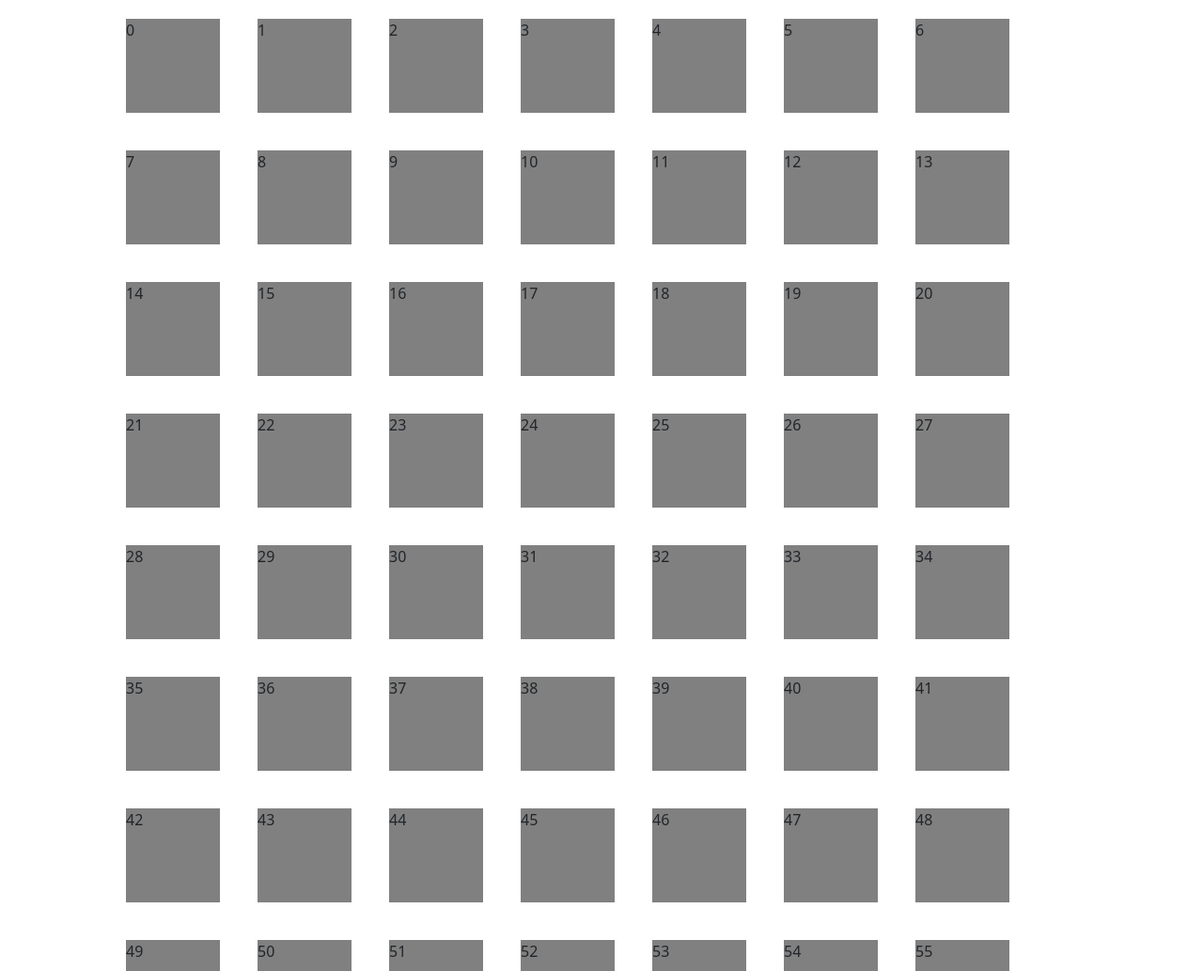
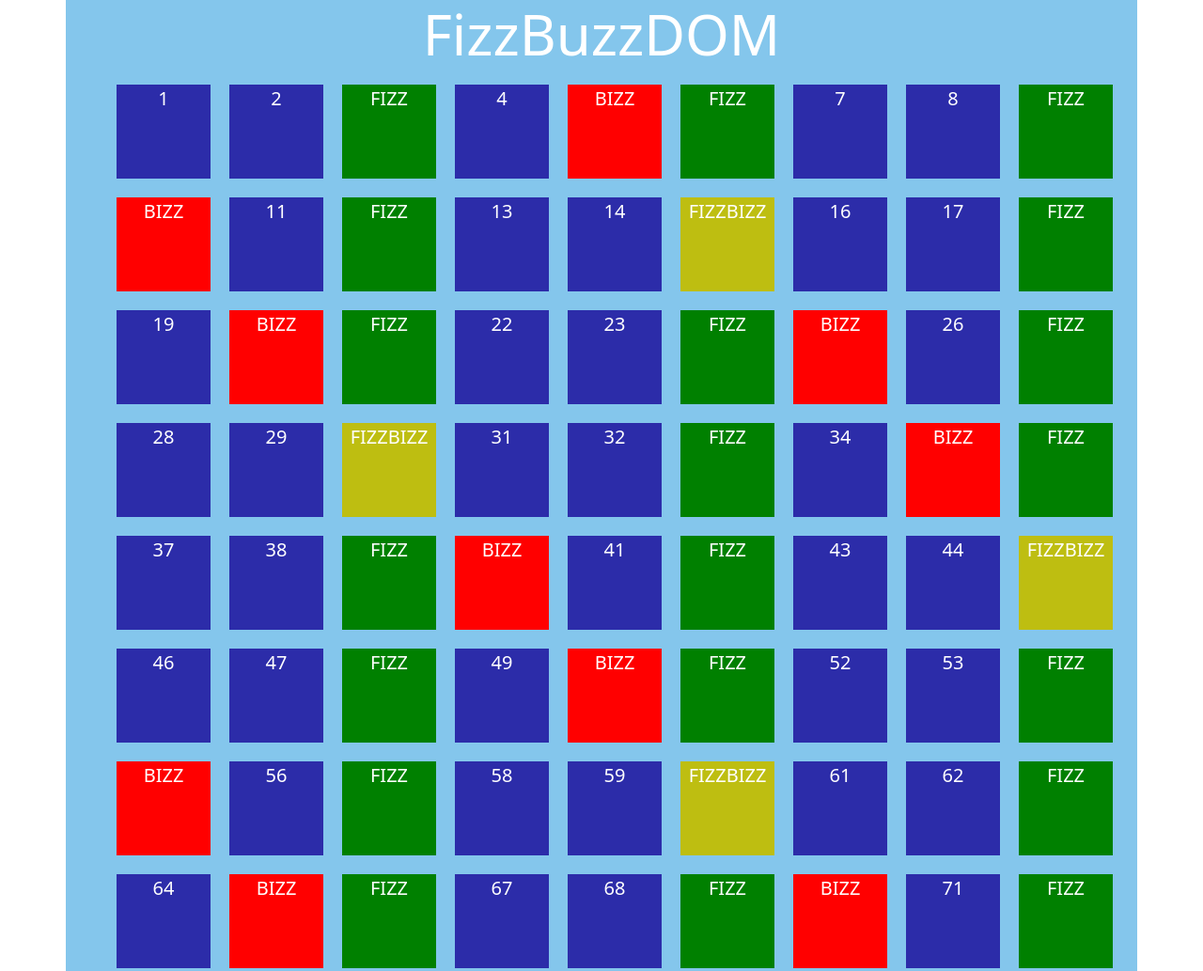
Before and after one commit to Nicola-Campagna/js-fizzbuzz, a plain HTML site: page index.html in a window 1280 px wide. Shown: the top 1033 px of the page at 94% size. Drawn offline with nearby package versions, Linux system fonts and the light colour scheme.

Commit message:
final commit

```diff
--- a/css/style.css
+++ b/css/style.css
@@ -1,11 +1,37 @@
+h1 {
+    font-size: 60px;
+}
+
 .box {
     height: 100px;
     width: 100px;
     background-color: gray;
-    margin: 20px;
+    margin: 10px;
+
+    background-color: rgb(44, 44, 169);
+    color: white;
+}
+
+/* multimipli di 3 e 5 */
+.box-2 {
+    background-color: rgb(190, 190, 17);
+}
+
+/* multipli solo di 3 */
+.box-3 {
+    background-color: green;
+}
+
+/* multipli solo di 5 */
+.box-4 {
+    background-color: red;
 }
 
 li {
     list-style: none;
-    /* margin: 20px; */
+    font-size: 20px;
 }
+
+.sky {
+    background-color: rgb(132, 198, 236);
+}
--- a/index.html
+++ b/index.html
@@ -19,10 +19,13 @@
 </head>
 
 <body>
-    <div class="container">
+    <div class="container sky">
         <div class="row">
+            <div class="col-12 text-center text-white">
+                <h1>FizzBuzzDOM</h1>
+            </div>
             <div class="col-12">
-                <ul id="unList" class="d-flex flex-wrap">
+                <ul id="unList" class="d-flex flex-wrap text-center">
                 </ul>
 
             </div>
--- a/js/main.js
+++ b/js/main.js
@@ -24,11 +24,36 @@ const listEl = document.getElementById("unList");
 console.log(listEl);
 
 // ciclo per stampare e aggiungere <li> numerati da 0a100 in console:
-for (let i = 0; i <= 100; i++) {
+for (let i = 1; i <= 100; i++) {
     const listItems = document.createElement('li');
     console.log(listItems + i);
     listItems.innerHTML = i;
     listEl.append(listItems);
+    listItems.classList.add("box");
     // aggiungere i numeri da0a100 in pagina dandogli la classe box;
-    listItems.classList.add("box");
+
+    // SE i n sono multipli di 3 e 5 yellow
+    if (i % 3 == 0 && i % 5 == 0) {
+        listItems.classList.add("box-2");
+        listItems.innerHTML = "FIZZBIZZ";
+        console.log(listItems + i + " FIZZBIZZ");
+    }
+    // ALTRIMENTI SE i n sono multipli di 5 red
+    else if (i % 5 == 0) {
+        listItems.classList.add("box-4");
+        listItems.innerHTML = "BIZZ";
+        console.log(listItems + i + " BIZZ");
+    }
+    // ALTRIMENTI SE i n sono multipli di 3 green
+    else if (i % 3 == 0) {
+        listItems.classList.add("box-3");
+        listItems.innerHTML = "FIZZ";
+        console.log(listItems + i + " FIZZ");
+    }
+    // ALTRIMENTI blue
+    else {
+        listItems.classList.add("box");
+    }
+
+
 }
```
